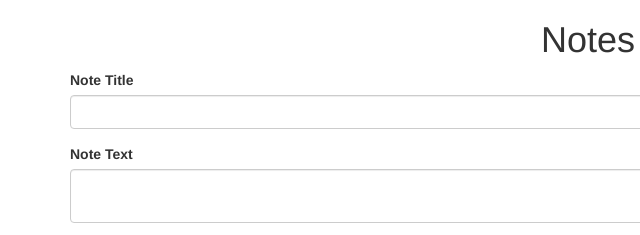
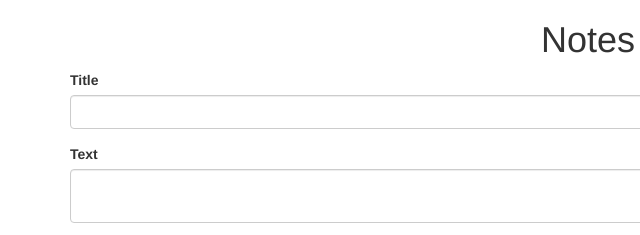
Before and after one commit to kendi578/Notes-Saver-Application, a plain HTML site: page index.html in a window 1280 px wide. Shown: the top 235 px of the page, 0-640 px from the left. Drawn offline with Linux system fonts and the light colour scheme.

Commit message:
Initial Upload Front End Part

```diff
--- a/index.html
+++ b/index.html
@@ -18,12 +18,12 @@
                     <div class="form-group">
 
                         <div class="form-group">
-                            <label> Note Title</label>
+                            <label> Title</label>
                             <input class="form-control" type="text" v-model="note.title">
                         </div>
 
                         <div class="form-group">
-                            <label>Note Text</label>
+                            <label>Text</label>
                             <textarea class="form-control" v-model="note.text"></textarea>
 
                         </div>
```
